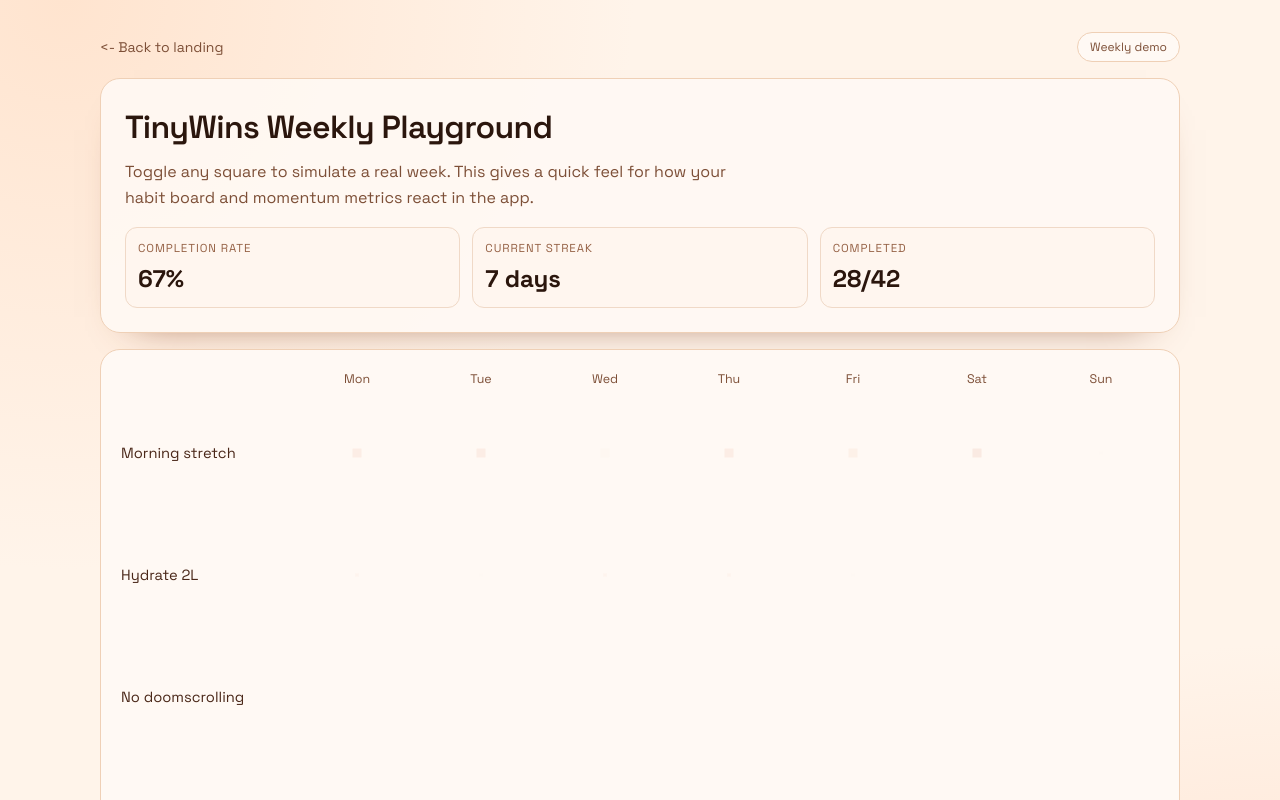
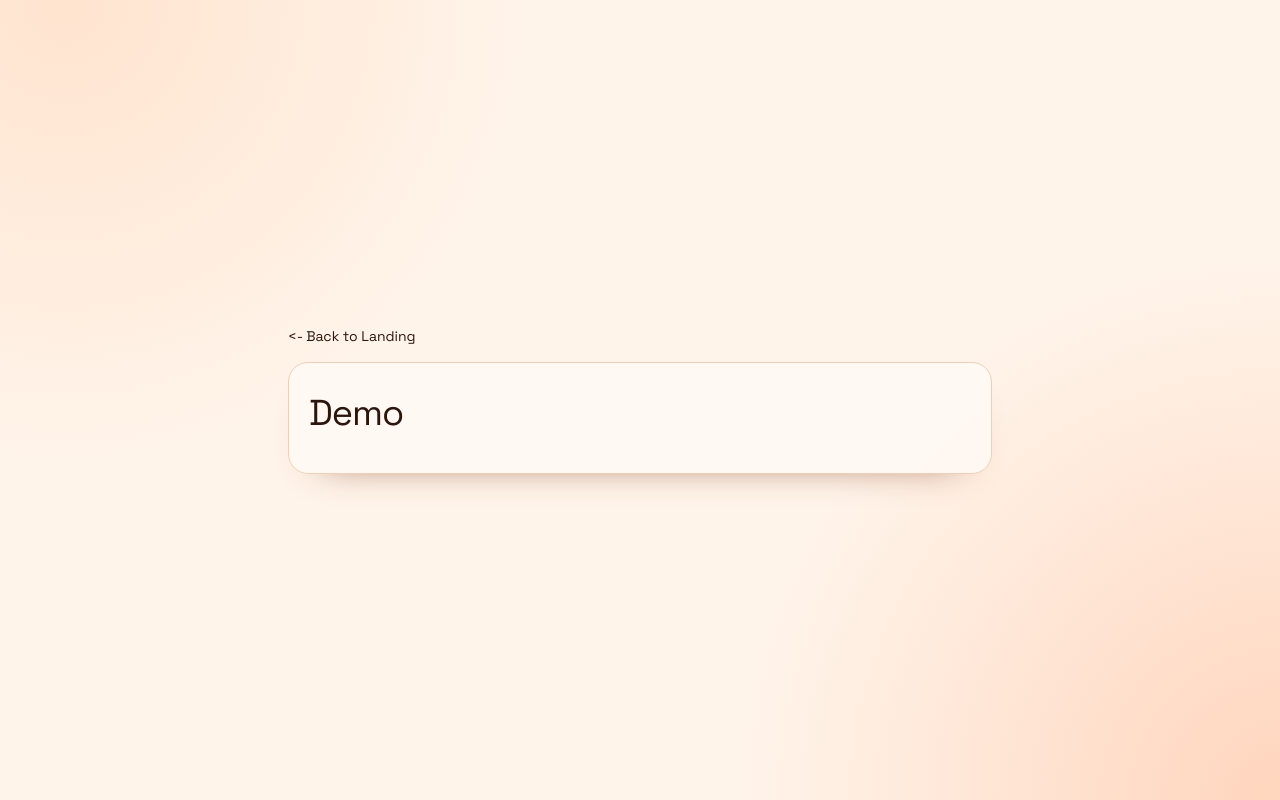
Before and after one commit to Fozzyack/squares-of-satisfaction-2.0-frontend, a Next.js app: page /weekly-demo in a window 1280 px wide. Shown: the top 800 px of the page. Built offline with nearby package versions, Linux system fonts and the light colour scheme.

Commit message:
fixes: fixing up ai slop

```diff
--- a/app/globals.css
+++ b/app/globals.css
@@ -27,3 +27,19 @@ body {
         radial-gradient(circle at 100% 100%, #ffd5bd 0, transparent 36%),
         var(--color-background);
 }
+
+h1 {
+    @apply mt-3 text-6xl leading-[1.04] font-normal tracking-[-0.03em] text-foreground;
+}
+
+h2 {
+    @apply mt-3 text-4xl leading-[1.04] font-normal tracking-[-0.03em] text-foreground;
+}
+
+h3 {
+    @apply mt-3 text-2xl leading-[1.04] font-normal tracking-[-0.03em] text-foreground;
+}
+
+h4 {
+    @apply mt-3 text-xl leading-[1.04] font-normal tracking-[-0.03em] text-foreground;
+}
--- a/app/weekly-demo/page.tsx
+++ b/app/weekly-demo/page.tsx
@@ -1,212 +1,21 @@
-"use client";
+import Link from "next/link";
+import { Card } from "@/components/ui/card";
 
-import Link from "next/link";
-import { useMemo, useRef, useState } from "react";
-import gsap from "gsap";
-import { useGSAP } from "@gsap/react";
-
-gsap.registerPlugin(useGSAP);
-
-const DAYS = ["Mon", "Tue", "Wed", "Thu", "Fri", "Sat", "Sun"];
-const HABITS = [
-  "Morning stretch",
-  "Hydrate 2L",
-  "No doomscrolling",
-  "Read 20 mins",
-  "Walk 8k steps",
-  "Journal",
-];
-
-const INITIAL: boolean[][] = [
-  [true, true, false, true, true, true, false],
-  [true, false, true, true, false, true, true],
-  [false, true, true, false, true, true, false],
-  [true, true, true, false, false, true, true],
-  [false, true, true, true, false, true, true],
-  [true, false, false, true, true, false, true],
-];
-
-const LEVEL_CLASSES = [
-  "bg-accent-0",
-  "bg-accent-1",
-  "bg-accent-2",
-  "bg-accent-3",
-  "bg-accent-4",
-];
-
-function levelForCount(count: number) {
-  if (count <= 0) return 0;
-  if (count <= 1) return 1;
-  if (count <= 3) return 2;
-  if (count <= 4) return 3;
-  return 4;
-}
-
-export default function WeeklyDemoPage() {
-  const scope = useRef<HTMLDivElement>(null);
-  const [checks, setChecks] = useState(INITIAL);
-
-  const { totalDone, totalPossible, rate, dayCounts, bestDay, currentStreak } = useMemo(() => {
-    const totalPossibleLocal = HABITS.length * DAYS.length;
-    const dayCountsLocal = DAYS.map((_, dayIndex) =>
-      checks.reduce((sum, row) => sum + (row[dayIndex] ? 1 : 0), 0),
-    );
-    const totalDoneLocal = dayCountsLocal.reduce((sum, value) => sum + value, 0);
-    const rateLocal = Math.round((totalDoneLocal / totalPossibleLocal) * 100);
-    const bestDayIndex = dayCountsLocal.indexOf(Math.max(...dayCountsLocal));
-
-    let streak = 0;
-    for (let index = dayCountsLocal.length - 1; index >= 0; index -= 1) {
-      if (dayCountsLocal[index] === 0) break;
-      streak += 1;
-    }
-
-    return {
-      totalDone: totalDoneLocal,
-      totalPossible: totalPossibleLocal,
-      rate: Number.isFinite(rateLocal) ? rateLocal : 0,
-      dayCounts: dayCountsLocal,
-      bestDay: DAYS[bestDayIndex],
-      currentStreak: streak,
-    };
-  }, [checks]);
-
-  useGSAP(
-    () => {
-      gsap
-        .timeline({ defaults: { ease: "power3.out" } })
-        .from("[data-fade='top']", { y: 22, opacity: 0, duration: 0.5, stagger: 0.08 })
-        .from("[data-fade='panel']", { y: 26, opacity: 0, duration: 0.6 }, "<0.05")
-        .from(
-          "[data-check='cell']",
-          { scale: 0, opacity: 0, transformOrigin: "center", duration: 0.2, stagger: 0.003 },
-          "<0.05",
-        );
-    },
-    { scope },
-  );
-
-  function toggle(habitIndex: number, dayIndex: number) {
-    setChecks((prev) =>
-      prev.map((row, rowIndex) =>
-        rowIndex === habitIndex
-          ? row.map((value, valueIndex) => (valueIndex === dayIndex ? !value : value))
-          : row,
-      ),
-    );
-  }
-
+export default function DemoPage() {
   return (
-    <div
-      className="min-h-screen bg-[radial-gradient(circle_at_0%_0%,#ffe4cf_0,transparent_38%),radial-gradient(circle_at_100%_100%,#ffd2b7_0,transparent_34%),#fff4ea] p-4 text-foreground md:p-8"
-      ref={scope}
-    >
-      <div className="mx-auto grid max-w-[1080px] gap-4">
-        <div className="flex items-center justify-between" data-fade="top">
-          <Link href="/" className="font-mono text-sm text-muted no-underline">
-            {"<- Back to landing"}
-          </Link>
-          <span className="rounded-full border border-card-border bg-card px-3 py-1.5 text-xs text-muted">
-            Weekly demo
-          </span>
-        </div>
-
-        <section
-          className="rounded-[20px] border border-card-border bg-card/90 p-4 shadow-[0_18px_40px_-34px_#7f3d1e] md:p-6"
-          data-fade="top"
-        >
-          <h1 className="m-0 text-[clamp(1.4rem,2.8vw,2rem)] font-semibold tracking-[-0.02em]">
-            TinyWins Weekly Playground
-          </h1>
-          <p className="mt-2 max-w-[60ch] leading-relaxed text-muted">
-            Toggle any square to simulate a real week. This gives a quick feel for how your
-            habit board and momentum metrics react in the app.
-          </p>
-          <div className="mt-4 grid grid-cols-1 gap-3 md:grid-cols-3">
-            <article className="rounded-xl border border-[#f0d9c7] bg-[#fff6ef] p-3">
-              <p className="m-0 text-[0.72rem] tracking-[0.08em] text-[#966246] uppercase">
-                Completion Rate
-              </p>
-              <p className="mt-1.5 text-2xl font-bold">{rate}%</p>
-            </article>
-            <article className="rounded-xl border border-[#f0d9c7] bg-[#fff6ef] p-3">
-              <p className="m-0 text-[0.72rem] tracking-[0.08em] text-[#966246] uppercase">
-                Current Streak
-              </p>
-              <p className="mt-1.5 text-2xl font-bold">{currentStreak} days</p>
-            </article>
-            <article className="rounded-xl border border-[#f0d9c7] bg-[#fff6ef] p-3">
-              <p className="m-0 text-[0.72rem] tracking-[0.08em] text-[#966246] uppercase">
-                Completed
-              </p>
-              <p className="mt-1.5 text-2xl font-bold">
-                {totalDone}/{totalPossible}
-              </p>
-            </article>
-          </div>
-        </section>
-
-        <section
-          className="rounded-[20px] border border-card-border bg-card p-4 md:p-5"
-          data-fade="panel"
-        >
-          <div className="grid grid-cols-[120px_repeat(7,minmax(26px,1fr))] items-center gap-1.5 md:grid-cols-[170px_repeat(7,minmax(30px,1fr))] md:gap-2">
-            <span className="font-mono text-center text-[0.78rem] text-muted" />
-            {DAYS.map((day) => (
-              <span className="font-mono text-center text-[0.78rem] text-muted" key={day}>
-                {day}
-              </span>
-            ))}
+    <main className="mx-auto flex min-h-screen w-full max-w-3xl items-center p-4 md:p-8">
+      <div className="w-full">
+        <Link href="/">
+          <p className="mb-4 text-sm">{"<"}- Back to Landing</p>
+        </Link>
+        <Card className="w-full">
+          <div className="space-y-1.5 p-5">
+            <h2 className="h2">Demo</h2>
           </div>
 
-          {HABITS.map((habit, habitIndex) => (
-            <div
-              className="mt-1.5 grid grid-cols-[120px_repeat(7,minmax(26px,1fr))] items-center gap-1.5 md:grid-cols-[170px_repeat(7,minmax(30px,1fr))] md:gap-2"
-              key={habit}
-            >
-              <span className="text-[0.82rem] text-[#4a2718] md:text-[0.92rem]">{habit}</span>
-              {DAYS.map((day, dayIndex) => {
-                const active = checks[habitIndex][dayIndex];
-                const level = levelForCount(dayCounts[dayIndex]);
-                const levelClass = LEVEL_CLASSES[active ? level : 0];
-
-                return (
-                  <button
-                    key={`${habit}-${day}`}
-                    className={`aspect-square w-full cursor-pointer appearance-none rounded-lg border border-[#f0d9c7] transition hover:-translate-y-px hover:border-[#e7b796] ${levelClass}`}
-                    onClick={() => toggle(habitIndex, dayIndex)}
-                    aria-pressed={active}
-                    aria-label={`${habit} on ${day}: ${active ? "done" : "not done"}`}
-                    data-check="cell"
-                  />
-                );
-              })}
-            </div>
-          ))}
-
-          <div className="mt-4">
-            <p className="mb-2 text-[0.8rem] tracking-[0.08em] text-muted uppercase">
-              Daily Intensity Strip
-            </p>
-            <div className="grid grid-cols-4 gap-2 md:grid-cols-7">
-              {DAYS.map((day, dayIndex) => {
-                const level = levelForCount(dayCounts[dayIndex]);
-                return (
-                  <div
-                    key={day}
-                    className={`flex min-h-[60px] flex-col justify-between rounded-[10px] border border-card-border p-2 ${LEVEL_CLASSES[level]}`}
-                  >
-                    <strong className="text-[0.82rem] text-[#5d3322]">{day}</strong>
-                    <span className="text-[0.74rem] text-muted">{dayCounts[dayIndex]} habits done</span>
-                  </div>
-                );
-              })}
-            </div>
-          </div>
-
-          <p className="mt-2 text-xs text-[#8d5a3f]">Best day this week: {bestDay}</p>
-        </section>
+          <div className="space-y-3 px-5 pb-5"></div>
+        </Card>
       </div>
-    </div>
+    </main>
   );
 }
--- /dev/null
+++ b/components/ui/button.tsx
@@ -0,0 +1,47 @@
+import type { ButtonHTMLAttributes } from "react";
+
+type ButtonVariant = "primary" | "secondary" | "ghost";
+type ButtonSize = "sm" | "md" | "lg";
+
+type ButtonProps = ButtonHTMLAttributes<HTMLButtonElement> & {
+  variant?: ButtonVariant;
+  size?: ButtonSize;
+};
+
+const VARIANT_CLASSES: Record<ButtonVariant, string> = {
+  primary:
+    "bg-primary text-primary-foreground shadow-[0_10px_24px_-14px_#8f3616] hover:-translate-y-px",
+  secondary: "bg-accent-0 text-foreground hover:-translate-y-px",
+  ghost: "bg-transparent text-foreground hover:bg-accent-0/70",
+};
+
+const SIZE_CLASSES: Record<ButtonSize, string> = {
+  sm: "px-3 py-1.5 text-xs",
+  md: "px-4 py-2 text-sm",
+  lg: "px-5 py-3 text-sm",
+};
+
+function joinClasses(...classes: Array<string | undefined>) {
+  return classes.filter(Boolean).join(" ");
+}
+
+export function Button({
+  className,
+  variant = "primary",
+  size = "md",
+  type = "button",
+  ...props
+}: ButtonProps) {
+  return (
+    <button
+      type={type}
+      className={joinClasses(
+        "inline-flex items-center justify-center rounded-full font-semibold transition disabled:cursor-not-allowed disabled:opacity-60",
+        VARIANT_CLASSES[variant],
+        SIZE_CLASSES[size],
+        className,
+      )}
+      {...props}
+    />
+  );
+}
--- /dev/null
+++ b/components/ui/card.tsx
@@ -0,0 +1,23 @@
+import type { ReactNode } from "react";
+
+type CardProps = {
+  className?: string;
+  children: ReactNode;
+};
+
+function joinClasses(...classes: Array<string | undefined>) {
+  return classes.filter(Boolean).join(" ");
+}
+
+export function Card({ className, children }: CardProps) {
+  return (
+    <div
+      className={joinClasses(
+        "rounded-[20px] border border-card-border bg-card/90 shadow-[0_18px_40px_-34px_#7f3d1e]",
+        className,
+      )}
+    >
+      {children}
+    </div>
+  );
+}
```
Also changed, not shown: app/page.tsx (+16 -9 lines). Lines whose indentation alone changed are shown as unchanged.
